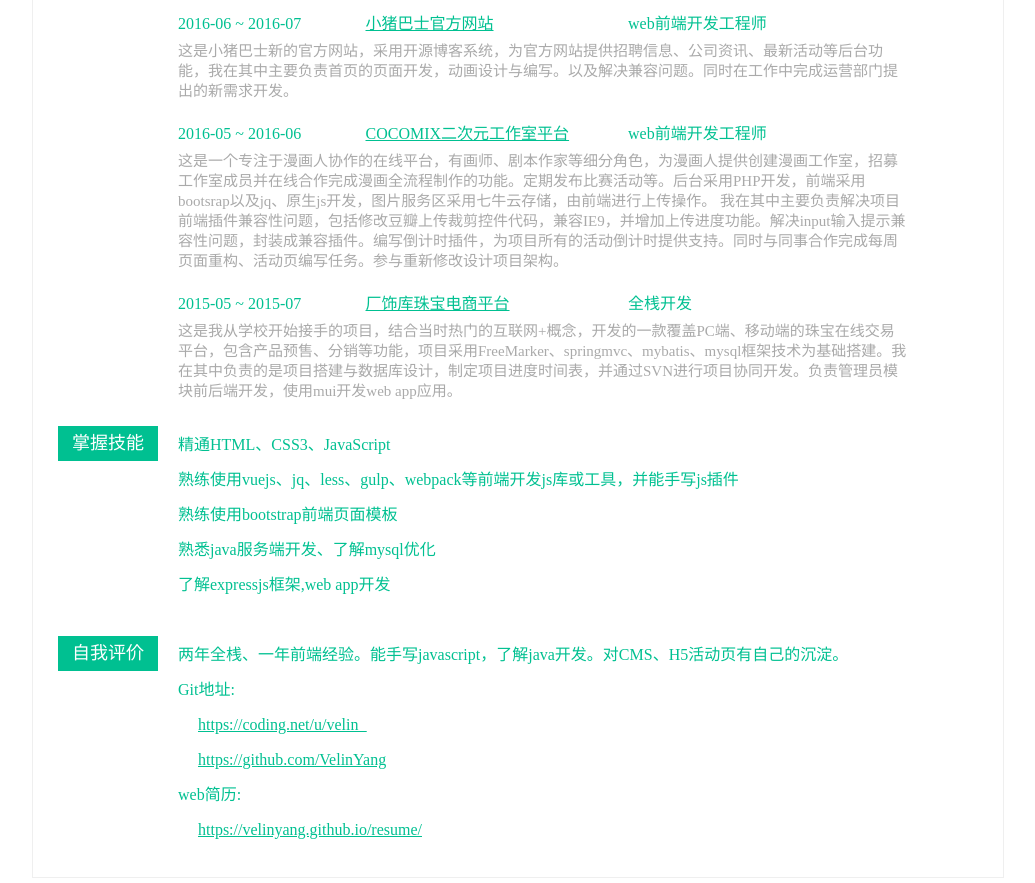
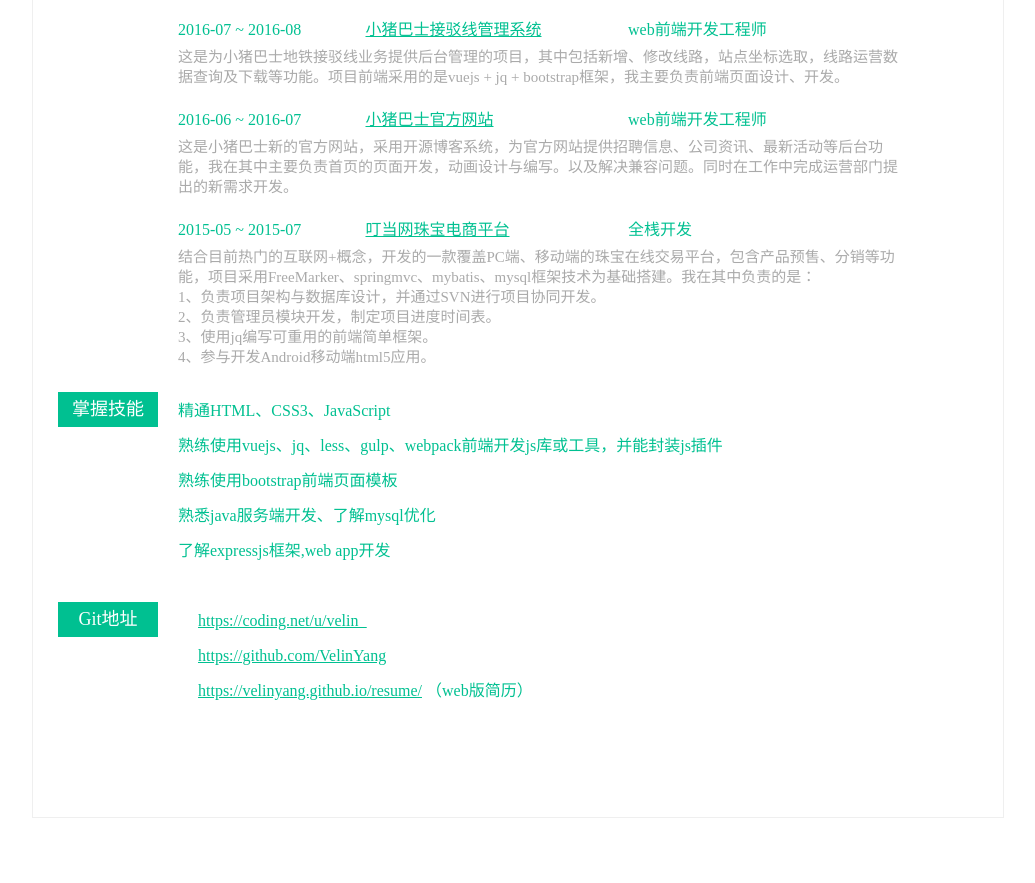
Before and after one commit to VelinYang/resume, a plain HTML site: page index.html in a window 1280 px wide. Shown: the part 1022-1905 px from the top of the page, without its empty margins (122-1157 px from the left). After the commit the page ends 1845 px from the top, so only its background shows below. Drawn offline with nearby package versions, Linux system fonts and the light colour scheme; a small style sheet from the web is missing.

Commit message:
update index.html at 6.3

```diff
--- a/index.html
+++ b/index.html
@@ -165,6 +165,13 @@
 				<span><i class="iconfont icon-xuexiaoguanli01"></i>广东科贸职业学院-软件技术专业</span>
 			</div>
 			<hr/>
+			<div class="table" style="min-height: 50px;">
+				<div class="title float-left">我的优势</div>
+				<div class="content float-left" style="min-height: 50px;">
+					<p style="height: 20px;">两年前端经验，能封装js插件。熟悉java开发，对CMS管理系统、活动页前端有一定的经验沉淀。</p>
+				</div>
+				<div class="clear"></div>
+			</div>
 			<div class="table">
 				<div class="title float-left">
 					工作经历
@@ -177,7 +184,7 @@
 							<span>web前端开发工程师</span>
 						</div>
 						<div class="detailed">
-							阿里巴巴移动事业群UC浏览器外包编制员工，主要负责UC自动化广告投放平台的前后端开发，其中包括百度热词页面爬虫程序、UC短视频素材库、权限控制等功能模块。
+							阿里巴巴移动事业群UC浏览器外包编制员工，任职于UC业务部中间件团队，主要参与UC无限推广部门的开发需求。负责UC自动化广告投放平台的调研与开发，项目包括百度热词页面爬虫程序、UC短视频素材库、权限控制等模块，支撑无线推广部广告投放效率达百分之五十。
 						</div>
 					</div>
 					<div class="line">
@@ -264,22 +271,16 @@
 					</div>
 					<div class="line">
 						<div class="title">
-							<span>2016-05 ~ 2016-06</span>
-							<span><a href="http://cocomix.cn">COCOMIX二次元工作室平台</a></span>
-							<span>web前端开发工程师</span>
-						</div>
-						<div class="detailed">
-							这是一个专注于漫画人协作的在线平台，有画师、剧本作家等细分角色，为漫画人提供创建漫画工作室，招募工作室成员并在线合作完成漫画全流程制作的功能。定期发布比赛活动等。后台采用PHP开发，前端采用bootsrap以及jq、原生js开发，图片服务区采用七牛云存储，由前端进行上传操作。 我在其中主要负责解决项目前端插件兼容性问题，包括修改豆瓣上传裁剪控件代码，兼容IE9，并增加上传进度功能。解决input输入提示兼容性问题，封装成兼容插件。编写倒计时插件，为项目所有的活动倒计时提供支持。同时与同事合作完成每周页面重构、活动页编写任务。参与重新修改设计项目架构。
-						</div>
-					</div>
-					<div class="line">
-						<div class="title">
 							<span>2015-05 ~ 2015-07</span>
-							<span><a href="http://www.ddgem.com/">厂饰库珠宝电商平台</a></span>
+							<span><a href="http://www.ddgem.com/">叮当网珠宝电商平台</a></span>
 							<span>全桟开发</span>
 						</div>
 						<div class="detailed">
-							这是我从学校开始接手的项目，结合当时热门的互联网+概念，开发的一款覆盖PC端、移动端的珠宝在线交易平台，包含产品预售、分销等功能，项目采用FreeMarker、springmvc、mybatis、mysql框架技术为基础搭建。我在其中负责的是项目搭建与数据库设计，制定项目进度时间表，并通过SVN进行项目协同开发。负责管理员模块前后端开发，使用mui开发web app应用。
+							结合目前热门的互联网+概念，开发的一款覆盖PC端、移动端的珠宝在线交易平台，包含产品预售、分销等功能，项目采用FreeMarker、springmvc、mybatis、mysql框架技术为基础搭建。我在其中负责的是：<br/>
+							1、负责项目架构与数据库设计，并通过SVN进行项目协同开发。<br/>
+							2、负责管理员模块开发，制定项目进度时间表。<br/>
+							3、使用jq编写可重用的前端简单框架。<br/>
+							4、参与开发Android移动端html5应用。<br/>
 						</div>
 					</div>
 				</div>
@@ -291,7 +292,7 @@
 				</div>
 				<div class="content float-left">
 					<p>精通HTML、CSS3、JavaScript</p>
-					<p>熟练使用vuejs、jq、less、gulp、webpack等前端开发js库或工具，并能手写js插件</p>
+					<p>熟练使用vuejs、jq、less、gulp、webpack前端开发js库或工具，并能封装js插件</p>
 					<p>熟练使用bootstrap前端页面模板</p>
 					<p>熟悉java服务端开发、了解mysql优化</p>
 					<p>了解expressjs框架,web app开发</p>
@@ -300,20 +301,18 @@
 			</div>
 			<div class="table">
 				<div class="title float-left">
-					自我评价
+					Git地址
 				</div>
 				<div class="content float-left">
-					<p>两年全桟、一年前端经验。能手写javascript，了解java开发。对CMS、H5活动页有自己的沉淀。</p>
-					<p>Git地址:</p>
 					<p>
 						<a style="margin-left: 20px;" href="https://coding.net/u/velin_">https://coding.net/u/velin_</a>
 					</p>
 					<p>
 						<a style="margin-left: 20px;" href="https://github.com/VelinYang">https://github.com/VelinYang</a>
 					</p>
-					<p>web简历:</p>
 					<p>
 						<a style="margin-left: 20px;" href="https://velinyang.github.io/resume/">https://velinyang.github.io/resume/</a>
+						（web版简历）
 					</p>
 				</div>
 				<div class="clear"></div>
```
